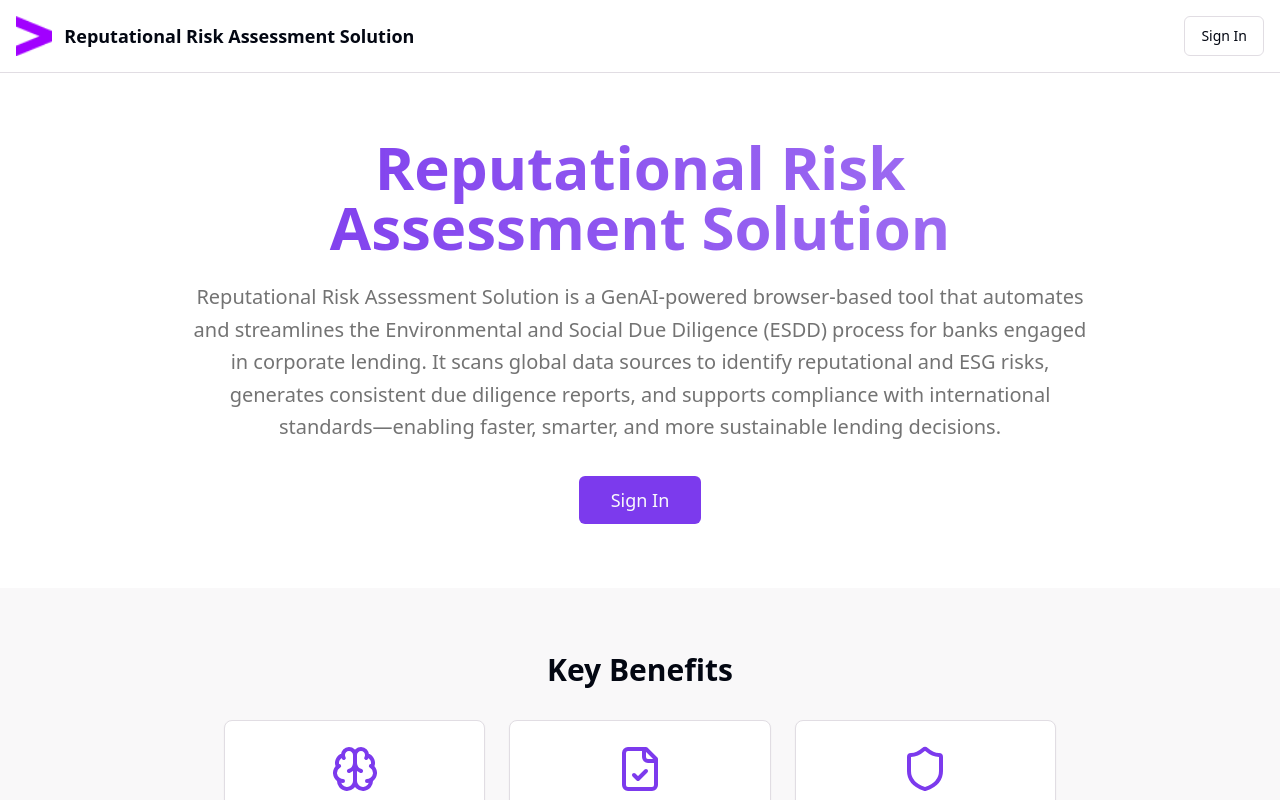
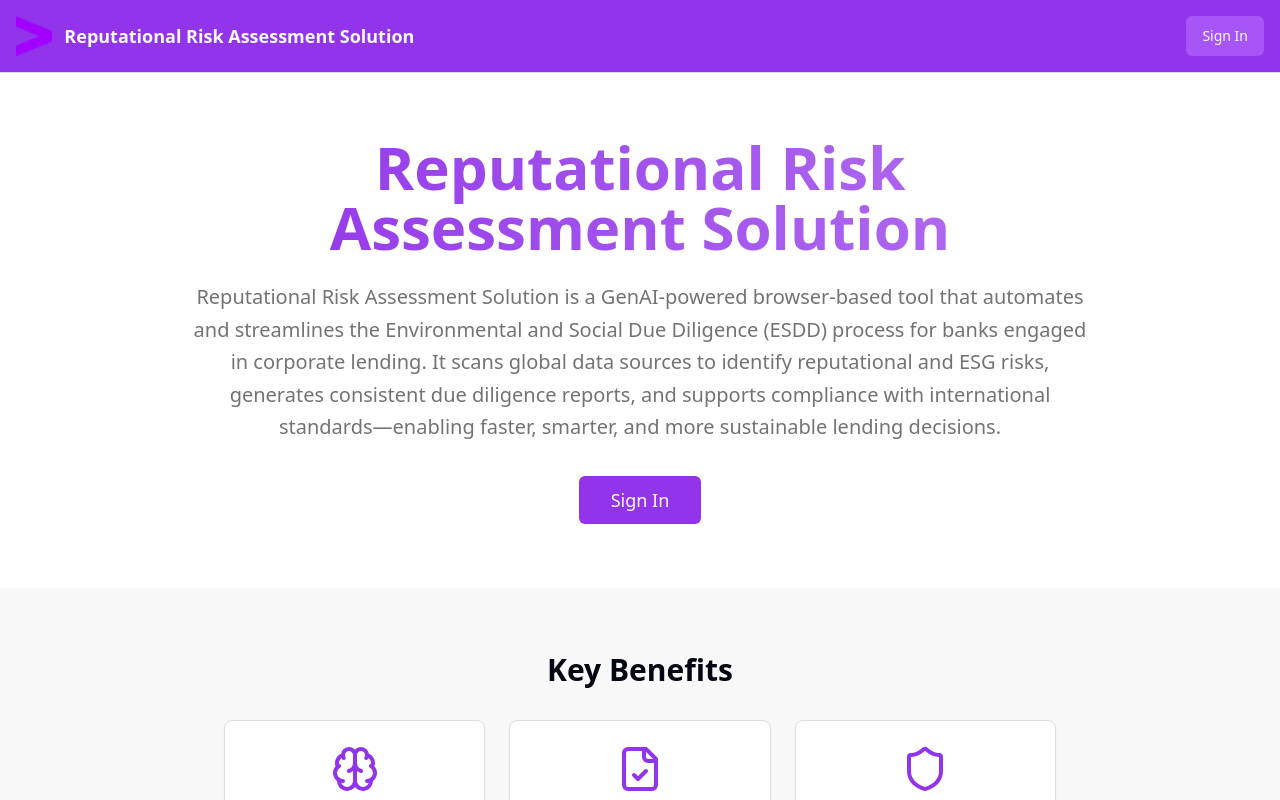
Before and after one commit to ashishverma-ecl/deal-dove-insight, a React (Vite) app: page / in a window 1280 px wide. Shown: the top 800 px of the page. Built offline with nearby package versions, Linux system fonts and the light colour scheme.

Commit message:
Update homepage with branding
Update the homepage to match the branding in the provided image, including header and color scheme.

```diff
--- a/src/index.css
+++ b/src/index.css
@@ -17,16 +17,16 @@ All colors MUST be HSL.
     --popover: 0 0% 100%;
     --popover-foreground: 224 71.4% 4.1%;
 
-    --primary: 262.1 83.3% 57.8%;
-    --primary-foreground: 210 20% 98%;
+    --primary: 271 81% 56%;
+    --primary-foreground: 0 0% 98%;
 
-    --secondary: 271 15% 85%;
-    --secondary-foreground: 271 70% 25%;
+    --secondary: 271 91% 65%;
+    --secondary-foreground: 0 0% 98%;
 
     --muted: 271 8% 92%;
     --muted-foreground: 0 0% 45%;
 
-    --accent: 271 60% 70%;
+    --accent: 271 81% 56%;
     --accent-foreground: 0 0% 98%;
 
     --destructive: 0 84.2% 60.2%;
--- a/src/pages/Index.tsx
+++ b/src/pages/Index.tsx
@@ -7,7 +7,7 @@ const Index = () => {
   return (
     <div className="min-h-screen bg-background">
       {/* Header */}
-      <header className="border-b bg-card">
+      <header className="bg-primary border-b">
         <div className="container mx-auto px-4 py-4 flex justify-between items-center">
           <div className="flex items-center gap-3">
             <img
@@ -16,11 +16,11 @@ const Index = () => {
               className="h-10 w-auto"
             />
             <div>
-              <p className="text-lg font-bold text-foreground">Reputational Risk Assessment Solution</p>
+              <p className="text-lg font-bold text-primary-foreground">Reputational Risk Assessment Solution</p>
             </div>
           </div>
           <Link to="/auth">
-            <Button variant="outline">Sign In</Button>
+            <Button variant="secondary">Sign In</Button>
           </Link>
         </div>
       </header>
```
